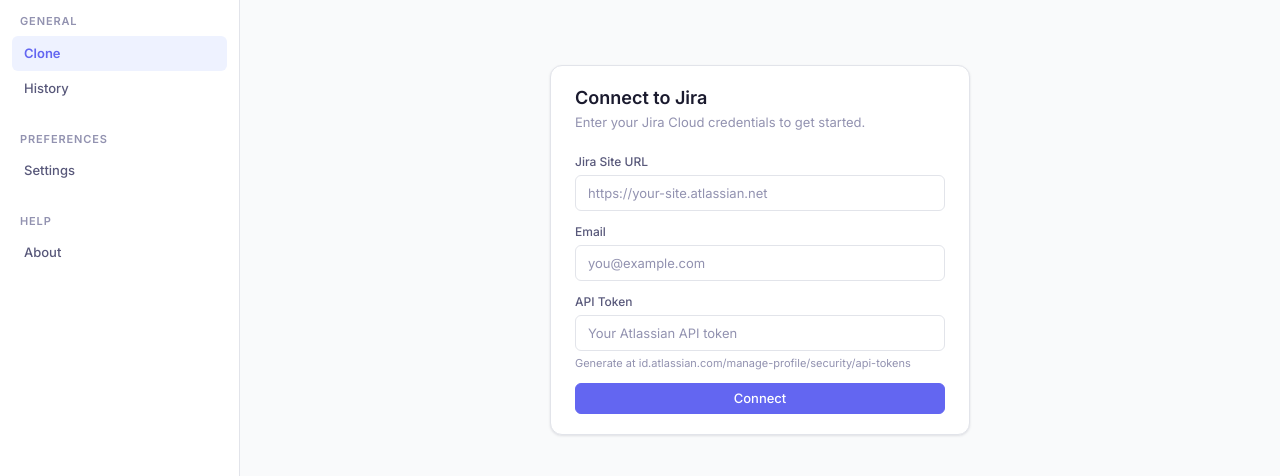
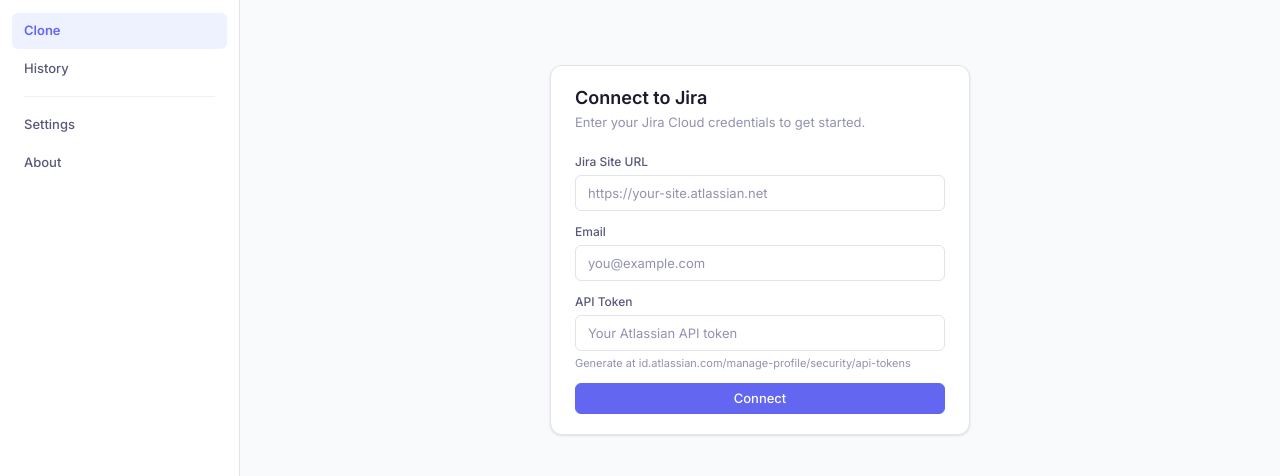
Before and after one commit to rostyslavudovenko/nova-clone, a website built with Vite: page index.html in a window 1280 px wide. Shown: the part 64-540 px from the top of the page. Built offline with nearby package versions, Linux system fonts and the light colour scheme.

Commit message:
refactor: simplify sidebar navigation structure and update styles

```diff
--- a/index.html
+++ b/index.html
@@ -14,8 +14,6 @@
           <div class="logo-text" data-i18n="app.name">Nova <span>Clone</span></div>
         </div>
         <nav class="sidebar-nav">
-          <div class="nav-group">
-            <div class="nav-group-label" data-i18n="navGroup.general">General</div>
           <a class="nav-item active" href="#" id="nav-clone" data-i18n="nav.clone">
             <svg class="nav-icon" viewBox="0 0 24 24" fill="none" stroke="currentColor" stroke-width="2">
               <rect x="9" y="9" width="13" height="13" rx="2" />
@@ -30,9 +28,7 @@
             </svg>
             History
           </a>
-          </div>
-          <div class="nav-group">
-            <div class="nav-group-label" data-i18n="navGroup.settings">Settings</div>
+          <div class="nav-divider" role="separator" aria-orientation="horizontal"></div>
           <a class="nav-item" href="#" id="nav-settings" data-i18n="nav.settings">
             <svg class="nav-icon" viewBox="0 0 24 24" fill="none" stroke="currentColor" stroke-width="2">
               <circle cx="12" cy="12" r="3" />
@@ -40,9 +36,6 @@
             </svg>
             Settings
           </a>
-          </div>
-          <div class="nav-group">
-            <div class="nav-group-label" data-i18n="navGroup.help">Help</div>
           <a class="nav-item" href="#" id="nav-about" data-i18n="nav.about">
             <svg class="nav-icon" viewBox="0 0 24 24" fill="none" stroke="currentColor" stroke-width="2">
               <circle cx="12" cy="12" r="10" />
@@ -51,7 +44,6 @@
             </svg>
             About
           </a>
-          </div>
         </nav>
       </aside>
 
--- a/src/core/i18n/locales/en.json
+++ b/src/core/i18n/locales/en.json
@@ -7,11 +7,6 @@
     "history": "History",
     "about": "About",
     "settings": "Settings"
-  },
-  "navGroup": {
-    "general": "General",
-    "settings": "Preferences",
-    "help": "Help"
   },
   "connect": {
     "title": "Connect to Jira",
--- a/src/core/i18n/locales/uk.json
+++ b/src/core/i18n/locales/uk.json
@@ -7,11 +7,6 @@
     "history": "Історія",
     "about": "Про додаток",
     "settings": "Налаштування"
-  },
-  "navGroup": {
-    "general": "Загальне",
-    "settings": "Налаштування",
-    "help": "Довідка"
   },
   "connect": {
     "title": "Підключення до Jira",
--- a/src/ui/styles/layout/_sidebar.scss
+++ b/src/ui/styles/layout/_sidebar.scss
@@ -40,24 +40,15 @@
 .sidebar-nav {
   padding: 16px 12px;
   flex: 1;
+  display: flex;
+  flex-direction: column;
+  gap: 2px;
 }
 
-.nav-group {
-  margin-bottom: 24px;
-
-  &:last-child {
-    margin-bottom: 0;
-  }
-}
-
-.nav-group-label {
-  font-size: 11px;
-  font-weight: 600;
-  letter-spacing: 0.08em;
-  text-transform: uppercase;
-  color: var(--ink-tertiary);
-  padding: 0 8px;
-  margin-bottom: 6px;
+.nav-divider {
+  height: 1px;
+  background: var(--border-light);
+  margin: 8px 12px;
 }
 
 .nav-item {
```
Lines whose indentation alone changed are shown as unchanged.
